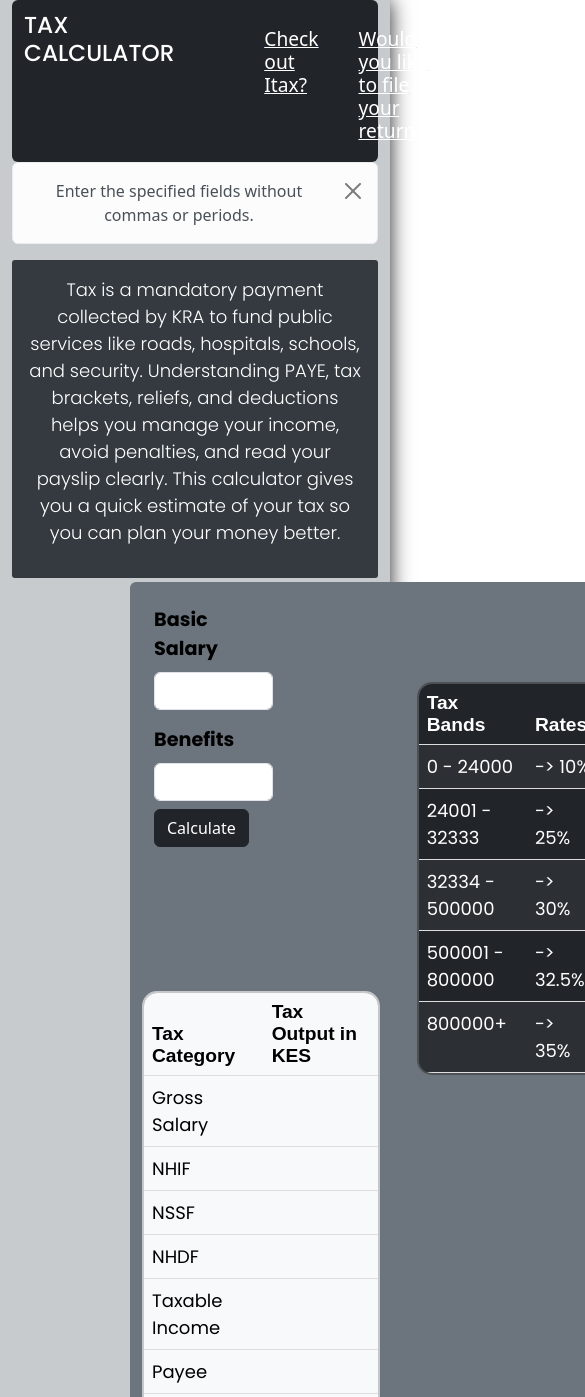
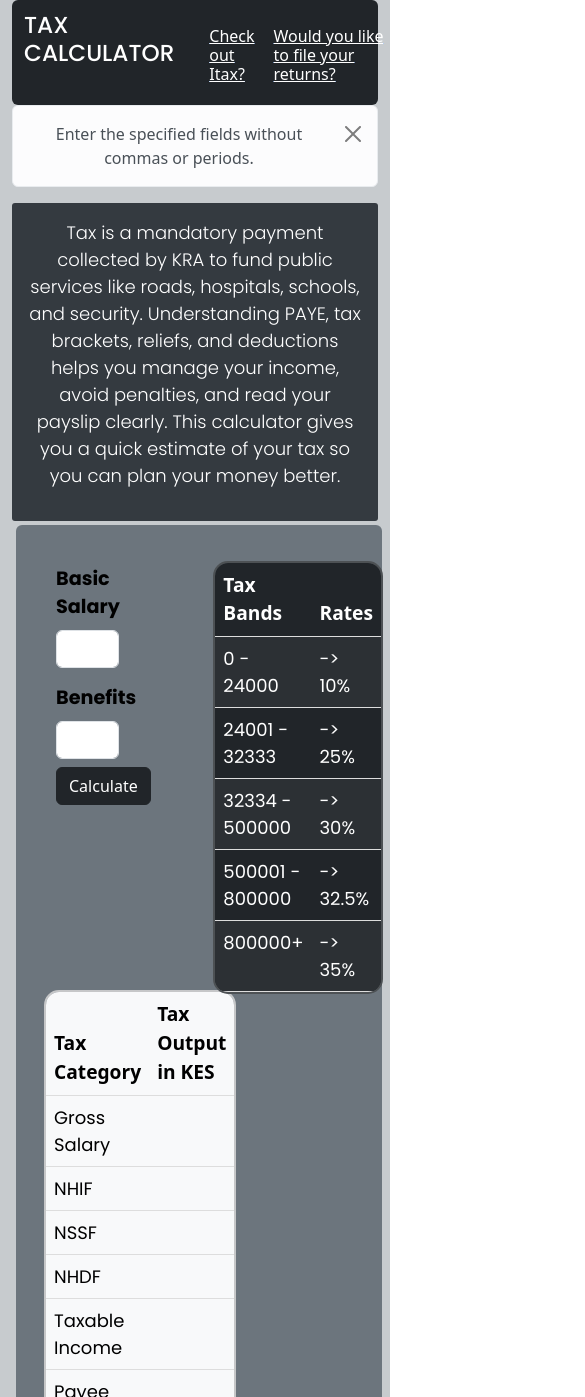
Before and after one commit to medreen/tax-calculator, a plain HTML site: page index.html in a window 390 px wide. Shown: the top 1397 px of the page, 585 px wide, since content can reach past the window. Drawn offline with nearby package versions, Linux system fonts and the light colour scheme.

Commit message:
made changes on css

```diff
--- a/index.html
+++ b/index.html
@@ -45,7 +45,7 @@
           quick estimate of your tax so you can plan your money better.
         </p>
       </div>
-      <div class="row bg-secondary rounded">
+      <div class="row bg-secondary rounded p-3 mx-1 mx-sm-3">
         <div class="col-4 p-4">
           <form id="tax_form">
             <div class="mb-3">
--- a/styles.css
+++ b/styles.css
@@ -1,16 +1,15 @@
 @import url('https://fonts.googleapis.com/css2?family=Nunito:ital,wght@0,200..1000;1,200..1000&family=Poppins:ital,wght@0,100;0,200;0,300;0,400;0,500;0,600;0,700;0,800;0,900;1,100;1,200;1,300;1,400;1,500;1,600;1,700;1,800;1,900&display=swap');
 
+/* ===== Base Styles ===== */
 .container-fluid {
-    box-shadow: 0 0 20px rgb(37, 36, 36);
     background-color: #c7cbce;
 }
 
 .nav-bar {
     display: flex;
     padding: 12px;
-    gap: 40px;
+    gap: 20px;
 }
-
 
 .right {
     position: relative;
@@ -27,11 +26,9 @@
     color: #333;
 }
 
-
 h5 {
     font-weight: lighter;
     font-size: medium;
-    text-decoration: none;
 }
 
 h3 {
@@ -40,8 +37,6 @@ h3 {
     font-weight: lighter;
 }
 
-
-
 .form-label {
     font-family: Poppins;
     font-weight: bolder;
@@ -49,13 +44,13 @@ h3 {
     color: black;
 }
 
-.row{
+.row {
     width: 500px;
     position: relative;
     left: 130px;
 }
 
-.info{
+.info {
     border-radius: 3px;
     background-color: #343a40;
     font-family: Poppins;
@@ -65,31 +60,28 @@ h3 {
 
 td {
     font-size: large;
-    font-family: poppins;
+    font-family: Poppins;
     font-weight: 400;
 }
 
 th {
-    font: caption;
     font-weight: bolder;
     font-size: larger;
 }
 
-
 .rounded-table {
-  border-collapse: separate; /* important for border-radius */
-  border-spacing: 0;         /* remove spacing between cells */
-  border: 2px solid #000;    /* table border */
-  border-radius: 15px;       /* round corners */
-  overflow: hidden;           /* ensures content doesn't spill */
+    border-collapse: separate;
+    border-spacing: 0;
+    border: 2px solid #000;
+    border-radius: 15px;
+    overflow: hidden;
 }
 
 .rounded-table th,
 .rounded-table td {
-  padding: 10px;
-  border-bottom: 1px solid #ddd;
+    padding: 10px;
+    border-bottom: 1px solid #ddd;
 }
-
 
 .bands {
     position: relative;
@@ -101,47 +93,77 @@ table {
     border-radius: 12px;
 }
 
-@media (min-width: 768px) {
+/* ========================================
+   RESPONSIVE DESIGN (FIXED + OPTIMIZED)
+   ======================================== */
+
+/* ===== Extra Small Screens (phones < 576px) ===== */
+@media (max-width: 575px) {
+    .right {
+        left: 20px;
+        font-size: medium;
+    }
+
+    .nav-bar {
+        gap: 15px;
+    }
+
+    .row {
+        width: 100%;
+        left: 0;
+        padding: 10px;
+    }
+
     .bands {
-        left: 80px;
+        left: 10px;
+        top: 20px;
     }
 }
 
+/* ===== Small & Medium (576px - 991px) ===== */
+@media (min-width: 576px) and (max-width: 991px) {
+    .right {
+        left: 50px;
+    }
+
+    .row {
+        width: 80%;
+        left: 20px;
+    }
+
+    .bands {
+        left: 40px;
+    }
+}
+
+/* ===== Large Screens (≥ 992px) ===== */
+@media (min-width: 992px) {
+    .right {
+        left: 500px;
+    }
+
+    .row {
+        width: 600px;
+        left: 100px;
+    }
+
+    .bands {
+        left: 150px;
+    }
+}
+
+/* ===== Extra Large (≥ 1200px) ===== */
 @media (min-width: 1200px) {
+    .right {
+        left: 700px;
+    }
+
+    .row {
+        width: 1200px;
+        left: 180px;
+    }
+
     .bands {
         left: 250px;
     }
 }
-
-@media (min-width: 1200px) {
-.row{
-    width: 1200px;
-    position: relative;
-    left: 180px;
-}
-}
-
-@media (max-width: 1200px){
-    .nav-bar {
-    display: flex;
-    padding: 12px;
-    gap: 40px;
-}
-
-
-.right {
-    position: relative;
-    left: 50px;
-    font-size: larger;
-    text-decoration: underline;
-    font-weight: lighter;
-    margin-top: 15px;
-    transition: 0.3s ease;
-}
-
-.right:hover {
-    transform: scale(1.05);
-    color: #333;
-}
-
-}
```
